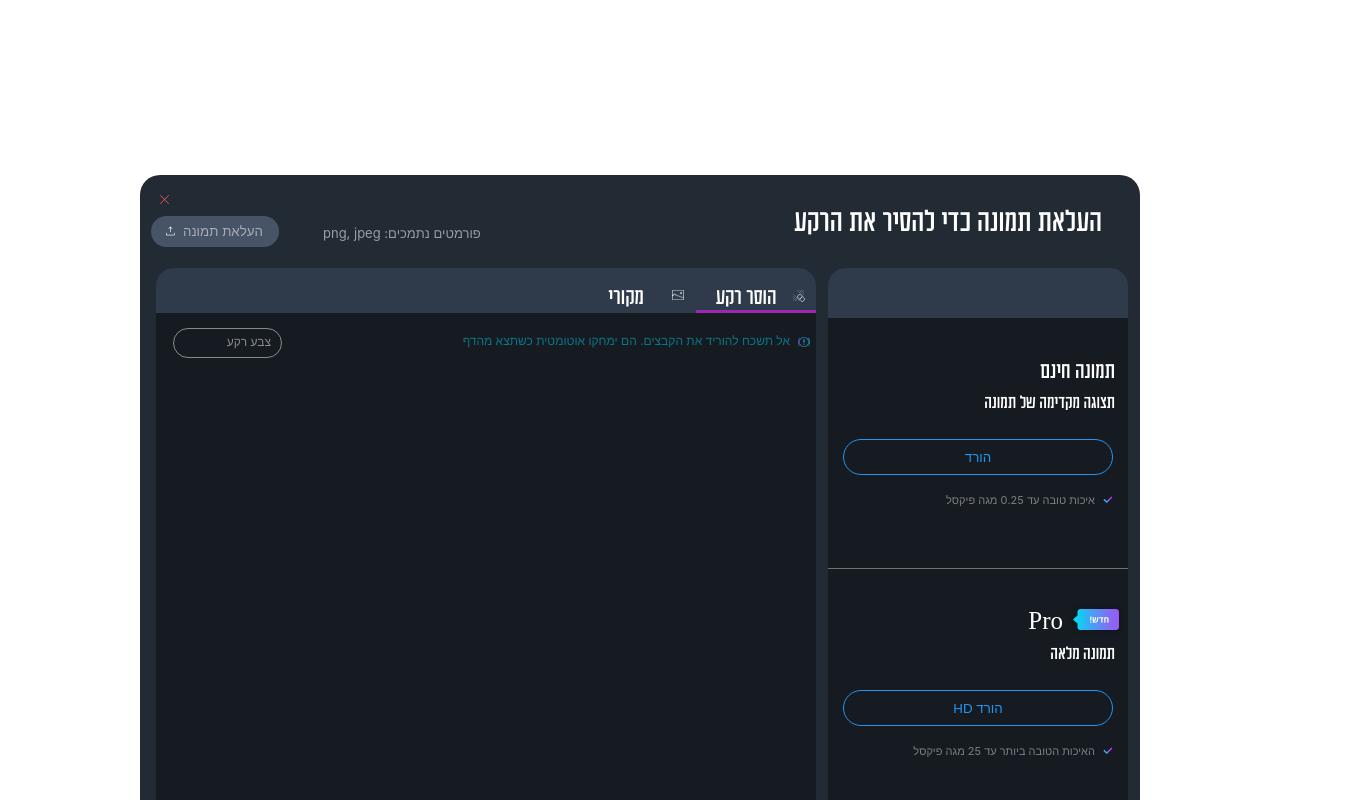
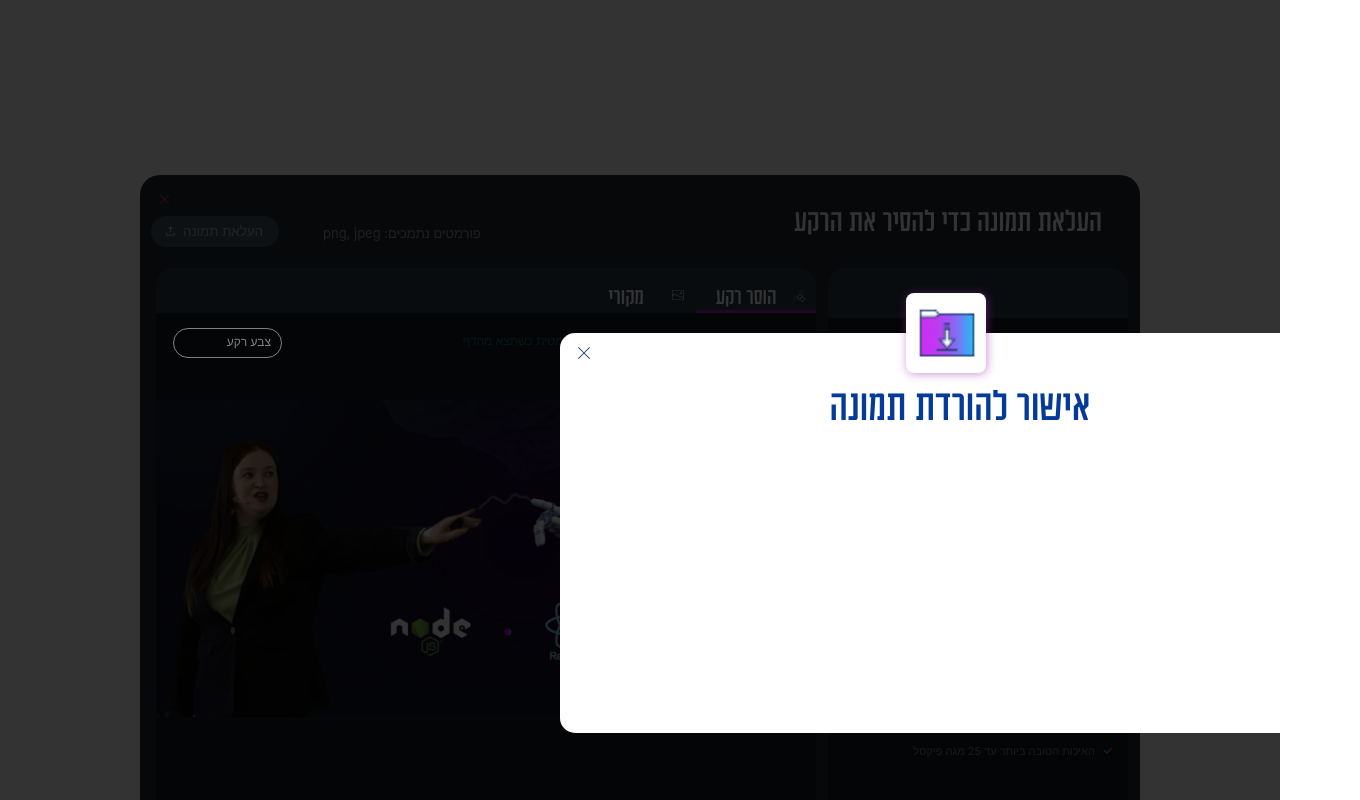
Before and after one commit to irenap89/maraton_may, a React (Create React App) app: page / in a window 1280 px wide. Both pictures are taken after a click on the button "הורד". Shown: the top 800 px of the page, 1360 px wide, since content can reach past the window. Built offline with nearby package versions, Linux system fonts and the light colour scheme.

Commit message:
lesson 4

```diff
--- a/src/Bg.css
+++ b/src/Bg.css
@@ -123,3 +123,34 @@
 .selected_tab{
     border-bottom: 3px solid #9C27B0;
 }
+
+.eula{
+    background-color: #475366;
+    color: #ffffff85;
+    border: 0;
+    padding: 8px;
+    border-radius: 20px;
+    width: 128px;
+    margin-left: 11px;
+    text-align: right;
+    padding-right: 16px;
+    background-image: url(./assets/eula.png);
+     background-repeat: no-repeat;
+    background-position: 12px 8px;
+    margin-top: 13px;
+    cursor: pointer;
+}
+
+.footer_left_div{
+    position: relative;
+}
+
+
+.footer_left_div_text{
+    font-size: 12px;
+    color: #ffffff85;
+    text-align: right;
+    position: absolute;
+    right: 17px;
+    top: 20px;
+}
--- a/src/Bg.jsx
+++ b/src/Bg.jsx
@@ -6,8 +6,14 @@ import banner from './assets/banner.png'
 import logo from './assets/logo.png'
 import No_bg from './No_bg';
 import React, { useState } from 'react';
+import Eula from './Eula'
+import Download_file_popup from './Download_file_popup';
 
 function Bg() {
+
+  const [show_eula, setshow_eula] = useState(false);
+  const [show_download_popup, setshow_download_popup] = useState(false);
+
 
   const [selected_tab_no_bg, setselected_tab_no_bg] = useState('selected_tab');
   const [selected_tab_original, setselected_tab_original] = useState('');
@@ -22,8 +28,12 @@ function Bg() {
      }
   }
 
+  function show_eula_func(){
+    setshow_eula(true);
+  }
+
   return (
-
+   <>
   <div className='bg_cont'>
         <img src={close_red} className='close_red'/>
 
@@ -36,7 +46,7 @@ function Bg() {
 
         <div className='middle_cont'>
           <div className='right_div'>
-              <Download_file title="תמונה חינם" top="top" sub_title="תצוגה מקדימה של תמונה" btn="הורד" small_text="איכות טובה עד 0.25 מגה פיקסל"></Download_file>
+              <Download_file setshow_download_popup={setshow_download_popup} title="תמונה חינם" top="top" sub_title="תצוגה מקדימה של תמונה" btn="הורד" small_text="איכות טובה עד 0.25 מגה פיקסל"></Download_file>
               <Download_file title="Pro"  top="bottom"  sub_title="תמונה מלאה"  btn=" HD הורד"  small_text="האיכות הטובה ביותר עד 25 מגה פיקסל"></Download_file>
           </div>
 
@@ -48,6 +58,13 @@ function Bg() {
 
 
                 {selected_tab_no_bg == 'selected_tab' ? <No_bg comt_type="no_bg"></No_bg> :<No_bg comt_type="original"></No_bg>}
+
+                <div className='footer_left_div'>
+                    <div className='footer_left_div_text'> על ידי העלאת תמונה אתה מסכים לתנאים וההגבלות. גכלחעגלחיעמ </div>
+
+                    <button className='eula'  onClick={show_eula_func}> תקנון החברה </button>
+                </div>
+
           </div>
 
         </div>
@@ -58,8 +75,15 @@ function Bg() {
           <img src={logo} />
         </div>
 
+
+
   </div>
 
+  {show_eula? <Eula close_popup_func={setshow_eula} ></Eula>: <></>}
+
+  {show_download_popup? <Download_file_popup setshow_download_popup={setshow_download_popup} ></Download_file_popup>: <></>}
+
+  </>
   );
 }
 
--- a/src/Download_file.css
+++ b/src/Download_file.css
@@ -1,3 +1,5 @@
+
+
         .Download_file_cont{
             color: white;
             height: 41%;
@@ -39,6 +41,7 @@
             border-radius: 20px;
             margin-left: 5%;
             margin-top: 67px;
+            cursor: pointer;
         }
 
         .small_text{
--- a/src/Download_file.jsx
+++ b/src/Download_file.jsx
@@ -5,14 +5,16 @@ import new_img from './assets/new.png'
 function Download_file(props) {
   return (
 
-        <div  className={'Download_file_cont ' + props.top} >
+        <div className={'Download_file_cont ' + props.top} >
             { props.top=="bottom" ? <img src={new_img} className='pro_img'/>: <></>}
 
             <div className={'file_title ' + props.top+"_title"}>  {props.title}</div>
             <div className='file_subtitle'>{props.sub_title} </div>
-            <button className='file_btn'> {props.btn}</button>
+            <button className='file_btn' onClick={()=>{props.setshow_download_popup(true)} }> {props.btn}</button>
             <div className='small_text'>{props.small_text} </div>
         </div>
+
+
   );
 }
 
--- /dev/null
+++ b/src/Download_file_popup.css
@@ -0,0 +1,35 @@
+
+.Download_file_popup_main{
+    background-color: white;
+    width: 800px;
+    height: 400px;
+    position: absolute;
+    top: 333px;
+    left: 560px;
+    border-radius: 15px;
+    z-index: 3;
+}
+
+
+.top_img{
+    width: 80px;
+    height: 80px;
+    position: absolute;
+    top: -40px;
+    background-color: white;
+    left: 346px;
+    box-shadow: 1px 1px 10px #9c27b080;
+    border-radius: 8px;
+    background-image: url(./assets/Downloads\ Folder.png);
+    background-repeat: no-repeat;
+    background-size: 77%;
+    background-position: 10px;
+}
+
+.Download_file_popup_text{
+    color: #043b98;
+    font-size: 48px;
+    text-align: center;
+    margin-top: 21px;
+    font-family: 'Aduma';
+}
--- /dev/null
+++ b/src/Download_file_popup.jsx
@@ -0,0 +1,23 @@
+
+import './Download_file_popup.css';
+
+import React, { useState } from 'react';
+import close_1 from './assets/close1.png'
+function Download_file_popup(props) {
+
+    return (
+        <div>
+            <div className='overlay'> </div>
+            <div className='Download_file_popup_main'>
+                <img src={close_1} className='close' onClick={()=>{props.setshow_download_popup(false)}} />
+
+                <div className='top_img'></div>
+
+                <div className='Download_file_popup_text'> אישור להורדת תמונה </div>
+
+            </div>
+        </div>
+    );
+}
+
+export default Download_file_popup;
--- /dev/null
+++ b/src/Eula.css
@@ -0,0 +1,31 @@
+.Eula_cont{
+    background-color: white;
+    width: 500px;
+    height: 500px;
+    position: absolute;
+    top: 333px;
+    left: 753px;
+    border-radius: 33px;
+}
+
+.overlay{
+    background-color: black;
+    position: absolute;
+    width: 100%;
+    height: 100%;
+    top: 0;
+    opacity: 0.8;
+}
+
+.close{
+    position: relative;
+    top: 10px;
+    left: 18px;
+    cursor: pointer;
+}
+
+.eula_text{
+    position: relative;
+    top: 30px;
+    left: 30px;
+}
--- /dev/null
+++ b/src/Eula.jsx
@@ -0,0 +1,21 @@
+
+import './Eula.css';
+
+import React, { useState } from 'react';
+import close_1 from './assets/close1.png'
+function Eula(props) {
+
+    return (
+        <>
+            <div className='overlay'> </div>
+            <div className='Eula_cont'>
+                <img src={close_1} className='close' onClick={()=>{props.close_popup_func(false)}} />
+
+                <div className='eula_text' > dfgsdfg</div>
+
+            </div>
+        </>
+    );
+}
+
+export default Eula;
--- a/src/No_bg.css
+++ b/src/No_bg.css
@@ -39,3 +39,9 @@
     left: 16px;
     opacity: 0;
 }
+
+.image{
+    position: absolute;
+    top: 87px;
+    width: 100%;
+}
--- a/src/No_bg.jsx
+++ b/src/No_bg.jsx
@@ -2,6 +2,7 @@
 import './No_bg.css';
 
 import React, { useRef } from 'react';
+import img_1 from './assets/img_1.png'
 
 function No_bg(props) {
     //props.comt_type
@@ -24,6 +25,9 @@ function No_bg(props) {
                     <input type="color" ref={inputElement}  className='color_input' />
                 </div>
                 : <></>}
+
+
+                <img src={img_1}  className='image'/>
        </div>
   );
 }
```
Also changed, not shown: src/assets/img_1.png (added). Lines whose indentation alone changed are shown as unchanged.
